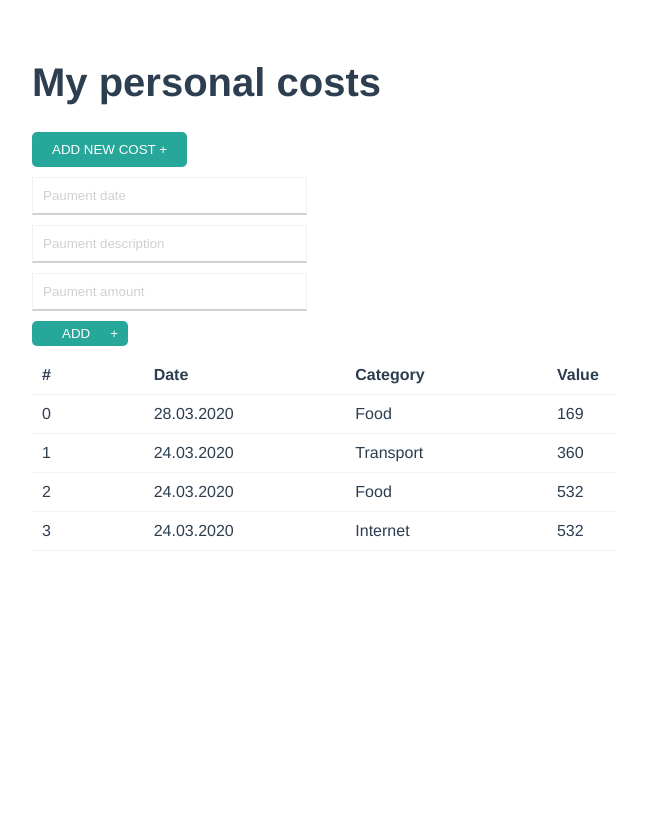
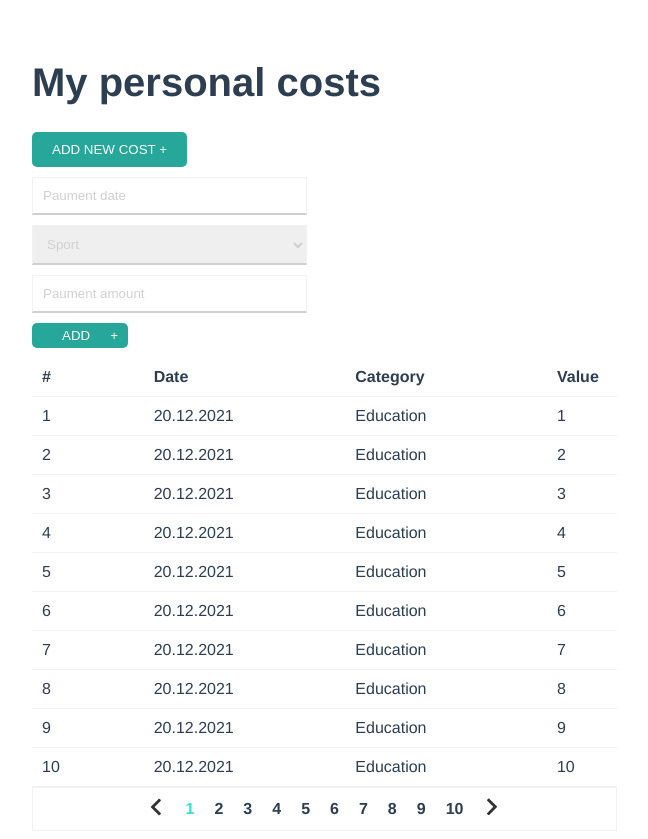
Before and after one commit to Mercique/Vue, a Vue app in the folder fp/: page / in a window 1280 px wide. Both pictures are taken after a click on the button "ADD NEW COST +". Shown: the whole page, without its empty margins (8-656 px from the left). Before the commit the page ends 800 px from the top, so only its background shows below. Built offline with nearby package versions, Linux system fonts and the light colour scheme.

Commit message:
Completed task4

```diff
--- a/fp/src/App.vue
+++ b/fp/src/App.vue
@@ -5,8 +5,14 @@
         <h1 class="title">My personal costs</h1>
       </header>
       <main>
-        <add-payment-form @addNewPayment="addToPaymentList"/>
-        <payments-display :items="paymentsList" />
+        <add-payment-form />
+        <payments-display :items="currentElements" />
+        <pagination
+          :cur="page"
+          :n="n"
+          :length="paymentsList.length"
+          @paginate="changePage"
+        />
       </main>
     </div>
   </div>
@@ -15,49 +21,40 @@
 <script>
 import AddPaymentForm from "./components/AddPaymentForm.vue";
 import PaymentsDisplay from "./components/PaymentsDisplay.vue";
+import { mapMutations, mapGetters, mapActions } from "vuex";
+import Pagination from "./components/Pagination.vue";
 
 export default {
-  components: { PaymentsDisplay, AddPaymentForm },
+  components: { PaymentsDisplay, AddPaymentForm, Pagination },
   name: "App",
   data() {
     return {
       show: true,
-      paymentsList: [],
+      page: 1,
+      n: 10,
     };
   },
+  computed: {
+    ...mapGetters({ paymentsList: "getPaymentsList" }),
+    total() {
+      return this.$store.getters.getPaymentsListFullValuePrice;
+    },
+    currentElements() {
+      const { n, page } = this;
+      return this.paymentsList.slice(n * (page - 1), n * (page - 1) + n);
+    },
+  },
   methods: {
-    fetchData() {
-      return [
-        {
-          date: "28.03.2020",
-          category: "Food",
-          value: 169,
-        },
-        {
-          date: "24.03.2020",
-          category: "Transport",
-          value: 360,
-        },
-        {
-          date: "24.03.2020",
-          category: "Food",
-          value: 532,
-        },
-        {
-          date: "24.03.2020",
-          category: "Internet",
-          value: 532,
-        },
-      ];
-    },
-    addToPaymentList(props) {
-      console.log('run')
-      // this.paymentsList.push(data)
-      this.paymentsList = [...this.paymentsList, props];
+    ...mapMutations({ fetch: "setPaymentsListData" }),
+    ...mapActions(["fetchData"]),
+    changePage(p) {
+      this.page = p;
     },
   },
   created() {
-    this.paymentsList = this.fetchData();
+    this.fetchData();
+    // this.$store.dispatch('fetchData');
+    // this.$store.commit('setPaymentsListData', this.fetchData());
   },
 };
 </script>
--- a/fp/src/components/AddPaymentForm.vue
+++ b/fp/src/components/AddPaymentForm.vue
@@ -3,7 +3,11 @@
     <button class="btn open-btn" @click="visible = !visible">ADD NEW COST +</button>
     <div class="inputs__box" v-show="visible">
       <input placeholder="Paument date" v-model="date" />
-      <input placeholder="Paument description" v-model="category" />
+      <div class="categoryList">
+        <select v-model="category">
+          <option v-for="(category, idx) in categoryList" :key="idx" :value="category">{{ category }}</option>
+        </select>
+      </div>
       <input placeholder="Paument amount" type="number" v-model.number="value" />
       <div class="inputs__box-btn">
         <button class="btn add-btn" @click="onClick">ADD <span>+</span></button>
@@ -13,6 +17,7 @@
 </template>
 
 <script>
+import { mapMutations, mapActions, mapGetters } from "vuex";
 export default {
   name: "AddPaymentForm",
   data() {
@@ -24,6 +29,7 @@
     };
   },
   computed: {
+    ...mapGetters({ categoryList: "getCategoryList" }),
     getCurrentDate() {
       const today = new Date();
       const d = today.getDate();
@@ -33,14 +39,23 @@
     },
   },
   methods: {
+    ...mapMutations(["addPaymentListData"]),
+    ...mapActions(["fetchCategory"]),
     onClick() {
       const data = {
         date: this.date || this.getCurrentDate,
         category: this.category,
         value: this.value,
       };
-      this.$emit('addNewPayment', data)
+      this.addPaymentListData(data);
+      this.$emit("addNewPayment", data);
     },
+  },
+  async mounted() {
+    if (!this.getCategoryList?.length) {
+      await this.fetchCategory();
+      this.category = this.categoryList[0];
+    }
   },
 };
 </script>
@@ -83,7 +98,27 @@
         }
         &:focus {
             border-color: #116a61;
+            box-shadow: 0 0 5px rgba(17, 106, 97, 1);
         }
+    }
+    select {
+      width: 100%;
+      padding: 10px;
+      outline:none;
+      cursor: pointer;
+      border: 1px solid #f1f1f1;
+      border-bottom: 2px solid #d0d0d0;
+      color: #d0d0d0;
+      &:focus {
+        font-weight: 700;
+        color: #030303;
+        border-color: #116a61;
+        box-shadow: 0 0 5px rgba(17, 106, 97, 1);
+      }
+      option {
+        font-weight: 700;
+        color: #030303;
+      }
     }
     .add-btn {
         padding: 5px 10px 5px 30px;
--- a/fp/src/components/Calculator.vue
+++ b/fp/src/components/Calculator.vue
@@ -29,7 +29,7 @@
         >
           {{ key }}
         </button>
-        <button @click="delNums()" :disabled="!picked">&#8592;</button>
+        <button @click="delNums" :disabled="!picked">&#8592;</button>
       </div>
       <div class="keyboard__switch-inputs">
         <label>
--- /dev/null
+++ b/fp/src/components/Pagination.vue
@@ -0,0 +1,63 @@
+<template>
+  <div class="pagination">
+    <div @click="onClickPage(cur - 1)">
+      <svg width="18" height="18" viewBox="0 0 48 48" fill="none" xmlns="http://www.w3.org/2000/svg">
+        <path d="M28.328 45.6C28.703 45.9749 29.2117 46.1856 29.742 46.1856C30.2723 46.1856 30.7809 45.9749 31.156 45.6L33.681 43.076C33.8668 42.8903 34.0142 42.6698 34.1147 42.4271C34.2153 42.1843 34.2671 41.9242 34.2671 41.6615C34.2671 41.3988 34.2153 41.1386 34.1147 40.8959C34.0142 40.6532 33.8668 40.4327 33.681 40.247L17.43 24L33.681 7.749C33.8668 7.56327 34.0142 7.34275 34.1147 7.10005C34.2153 6.85735 34.2671 6.59721 34.2671 6.3345C34.2671 6.07178 34.2153 5.81165 34.1147 5.56894C34.0142 5.32624 33.8668 5.10572 33.681 4.92L31.156 2.4C30.7809 2.02505 30.2723 1.81442 29.742 1.81442C29.2117 1.81442 28.703 2.02505 28.328 2.4L8.14899 22.575C7.77405 22.9501 7.56342 23.4587 7.56342 23.989C7.56342 24.5193 7.77405 25.0279 8.14899 25.403L28.328 45.6Z" fill="#333333"/>
+      </svg>
+    </div>
+    <div
+      v-for="page in amount"
+      :key="page"
+      @click="onClickPage(page)"
+      :class="{ active: page === cur }"
+    >
+      {{ page }}
+    </div>
+    <div @click="onClickPage(cur + 1)">
+      <svg width="18" height="18" viewBox="0 0 48 48" fill="none" xmlns="http://www.w3.org/2000/svg">
+        <path d="M16.66 45.177C16.4743 45.3628 16.2538 45.5102 16.0111 45.6108C15.7684 45.7113 15.5082 45.7631 15.2455 45.7631C14.9828 45.7631 14.7227 45.7113 14.48 45.6108C14.2373 45.5102 14.0167 45.3628 13.831 45.177L11.307 42.653C11.1212 42.4673 10.9738 42.2468 10.8733 42.0041C10.7727 41.7614 10.7209 41.5012 10.7209 41.2385C10.7209 40.9758 10.7727 40.7157 10.8733 40.473C10.9738 40.2303 11.1212 40.0097 11.307 39.824L27.558 23.573L11.307 7.32201C11.1212 7.13628 10.9738 6.91577 10.8733 6.67306C10.7727 6.43036 10.7209 6.17022 10.7209 5.90751C10.7209 5.6448 10.7727 5.38466 10.8733 5.14195C10.9738 4.89925 11.1212 4.67874 11.307 4.49301L13.831 1.96901C14.0167 1.7832 14.2373 1.63581 14.48 1.53525C14.7227 1.43469 14.9828 1.38293 15.2455 1.38293C15.5082 1.38293 15.7684 1.43469 16.0111 1.53525C16.2538 1.63581 16.4743 1.7832 16.66 1.96901L36.839 22.148C37.214 22.5231 37.4246 23.0317 37.4246 23.562C37.4246 24.0923 37.214 24.601 36.839 24.976L16.66 45.177Z" fill="#333333"/>
+      </svg>
+    </div>
+  </div>
+</template>
+
+<script>
+export default {
+  name: "Pagination",
+  props: {
+    n: Number,
+    cur: Number,
+    length: Number,
+  },
+  computed: {
+    amount() {
+      return Math.ceil(this.length / this.n);
+    },
+  },
+  methods: {
+    onClickPage(p) {
+      if (p < 1 || p > this.amount) {
+        return;
+      }
+      this.$emit('paginate', p);
+    },
+  },
+};
+</script>
+
+<style lang="scss" scoped>
+.pagination {
+  display: flex;
+  align-items: center;
+  justify-content: center;
+  border: 1px solid #f1f1f1;
+  & > div {
+      padding: 10px;
+      cursor: pointer;
+      font-weight: 700;
+  }
+}
+.active {
+  color: #29e5d2;
+}
+</style>
--- a/fp/src/components/PaymentsDisplay.vue
+++ b/fp/src/components/PaymentsDisplay.vue
@@ -7,7 +7,7 @@
           <div class="head__box">Value</div>
       </div>
       <div class="box item" v-for="item, idx in items" :key="idx">
-          <div class="item__box">{{ idx }}</div>
+          <div class="item__box">{{ item.id }}</div>
           <div class="item__box">{{ item.date }}</div>
           <div class="item__box">{{ item.category }}</div>
           <div class="item__box">{{ item.value }}</div>
--- a/fp/src/main.js
+++ b/fp/src/main.js
@@ -1,8 +1,10 @@
-import Vue from 'vue'
-import App from './App.vue'
+import Vue from "vue";
+import App from "./App.vue";
+import store from "./store";
 
-Vue.config.productionTip = false
+Vue.config.productionTip = false;
 
 new Vue({
-  render: h => h(App),
-}).$mount('#app')
+  render: (h) => h(App),
+  store,
+}).$mount("#app");
--- /dev/null
+++ b/fp/src/store/index.js
@@ -0,0 +1,63 @@
+import Vue from "vue";
+import Vuex from "vuex";
+
+Vue.use(Vuex);
+
+export default new Vuex.Store({
+  state: {
+    paymentsList: [],
+    categoryList: [],
+  },
+  mutations: {
+    setPaymentsListData(state, payload) {
+      state.paymentsList = payload;
+    },
+    addPaymentListData(state, payload) {
+      state.paymentsList.push(payload);
+    },
+    editPaymentListFirstElement(state, payload) {
+      // state.paymentsList[0] = payload
+      Vue.set(state.paymentsList, 0, payload);
+      // OR
+      state.paymentsList[0] = payload;
+      state.paymentsList = [...state.paymentsList];
+    },
+    setCategoryData(state, paylaod) {
+      state.categoryList = paylaod;
+    },
+  },
+  getters: {
+    getPaymentsListFullValuePrice: (state) => {
+      return state.paymentsList.reduce((acc, cur) => acc + cur.value, 0);
+    },
+    getPaymentsList: (state) =>
+      state.paymentsList?.length ? state.paymentsList : [],
+    getCategoryList: state => state.categoryList,
+  },
+  actions: {
+    fetchData({ commit }) {
+      return new Promise((resolve) => {
+        setTimeout(() => {
+          const items = [];
+          for (let i = 1; i < 101; i++) {
+            items.push({
+              date: "20.12.2021",
+              category: "Education",
+              value: i,
+              id: i,
+            });
+          }
+          resolve(items);
+        }, 2000);
+      }).then((res) => commit("setPaymentsListData", res));
+    },
+    fetchCategory({ commit }) {
+      return new Promise((resolve) => {
+        setTimeout(() => {
+          const items = ["Sport", "Education", "Internet", "Food", "Transport"];
+          resolve(items);
+        }, 2000);
+      }).then((res) => commit("setCategoryData", res));
+    },
+  },
+});
```
Also changed, not shown: 1 other file (tests, documents, lock files or other folders).
